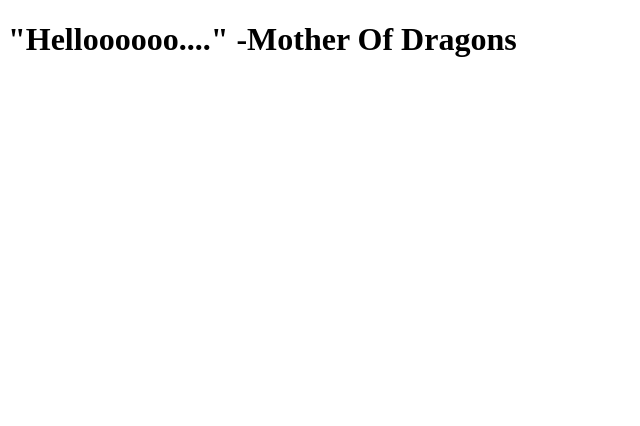
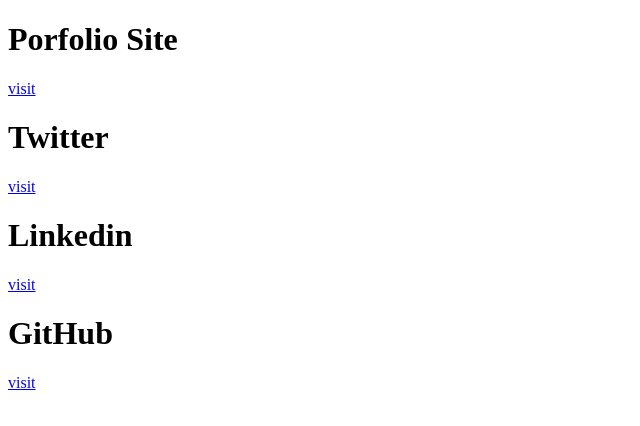
Before and after one commit to tmatabane/linktree, a React (Create React App) app: page / in a window 1280 px wide. Shown: the top 426 px of the page, without its empty margins (0-640 px from the left). Built offline with nearby package versions, Linux system fonts and the light colour scheme.

Commit message:
links.js stores the links to a site, that App.jsx will use to pass into Cards.jsx

```diff
--- a/public/index.html
+++ b/public/index.html
@@ -9,35 +9,13 @@
       name="description"
       content="Web site created using create-react-app"
     />
-    <link rel="apple-touch-icon" href="%PUBLIC_URL%/logo192.png" />
-    <!--
-      manifest.json provides metadata used when your web app is installed on a
-      user's mobile device or desktop. See https://developers.google.com/web/fundamentals/web-app-manifest/
-    -->
     <link rel="manifest" href="%PUBLIC_URL%/manifest.json" />
-    <!--
-      Notice the use of %PUBLIC_URL% in the tags above.
-      It will be replaced with the URL of the `public` folder during the build.
-      Only files inside the `public` folder can be referenced from the HTML.
 
-      Unlike "/favicon.ico" or "favicon.ico", "%PUBLIC_URL%/favicon.ico" will
-      work correctly both with client-side routing and a non-root public URL.
-      Learn how to configure a non-root public URL by running `npm run build`.
-    -->
     <title>React App</title>
   </head>
   <body>
-    <noscript>You need to enable JavaScript to run this app.</noscript>
+    <script src="./src/index.js" type="text/jsx"></script>
     <div id="root"></div>
-    <!--
-      This HTML file is a template.
-      If you open it directly in the browser, you will see an empty page.
 
-      You can add webfonts, meta tags, or analytics to this file.
-      The build step will place the bundled scripts into the <body> tag.
-
-      To begin the development, run `npm start` or `yarn start`.
-      To create a production bundle, use `npm run build` or `yarn build`.
-    -->
   </body>
 </html>
--- /dev/null
+++ b/src/components/App.jsx
@@ -0,0 +1,28 @@
+import React from "react";
+import links from "../links";
+import Cards from "./Cards";
+
+function App() {
+    return (
+        <div>
+            <Cards
+            name = {links[0].name}
+            url = {links[0].url}
+            />
+            <Cards
+            name = {links[1].name}
+            url = {links[1].url}
+            />
+            <Cards
+            name = {links[2].name}
+            url = {links[2].url}
+            />
+            <Cards
+            name = {links[3].name}
+            url = {links[3].url}
+            />
+        </div>
+    );
+}
+
+export default App;
--- /dev/null
+++ b/src/components/Cards.jsx
@@ -0,0 +1,12 @@
+import React from "react";
+
+function Cards(props) {
+    return(
+        <div>
+            <h1>{props.name}</h1>
+            <a href={props.url}>visit</a>
+        </div>
+    );
+}
+
+export default Cards;
--- a/src/index.js
+++ b/src/index.js
@@ -1,6 +1,7 @@
 import React from 'react';
 import ReactDOM from 'react-dom';
+import App from './components/App';
 
 ReactDOM.createRoot(document.getElementById('root')).render(
-  <h1>"Helloooooo...." -Mother Of Dragons</h1>
+  <App />
 );
--- /dev/null
+++ b/src/links.js
@@ -0,0 +1,27 @@
+import React from "react";
+
+const links = [
+
+{
+    name: "Porfolio Site",
+    url:"https://mighty-taiga-79136.herokuapp.com/"
+},
+
+{
+    name: "Twitter",
+    url:"https://twitter.com/tmaty_"
+},
+
+{
+    name: "Linkedin",
+    url:"https://twitter.com/tmaty_"
+},
+
+{
+    name: "GitHub",
+    url:"https://github.com/tmatabane/linktree.git_"
+}
+
+];
+
+export default links;
```
